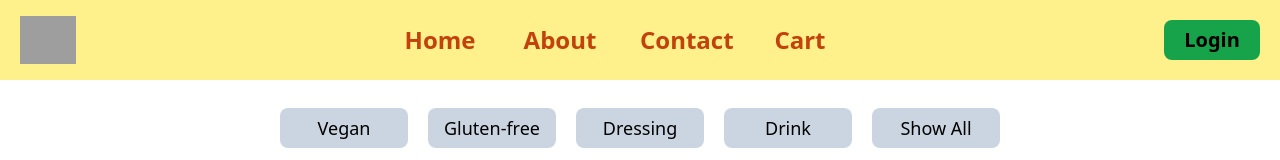
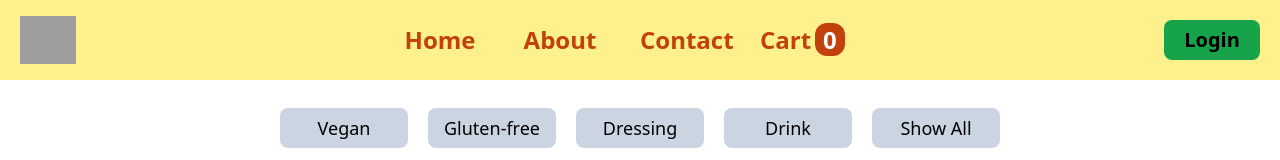
Before and after one commit to Grewal009/pizza-app-frontend, a React (Vite) app: page / in a window 1280 px wide. Shown: the top 160 px of the page. Built offline with nearby package versions, Linux system fonts and the light colour scheme; grey boxes are pictures that could not be loaded.

Commit message:
css fixed in Header component

```diff
--- a/src/components/Header.jsx
+++ b/src/components/Header.jsx
@@ -5,8 +5,10 @@ import { Link } from "react-router-dom";
 
 const Header = () => {
   const [login, setLogin] = useState(userLogin.login);
+
   console.log(userLogin);
   console.log(login);
+
   return (
     <>
       <div className="bg-yellow-200 w-full h-20 flex justify-between px-5 items-center">
@@ -21,8 +23,13 @@ const Header = () => {
           <li className="cursor-pointer w-20 mx-5 hover:font-extrabold hover:text-[26px] text-center">
             <Link to="/contact">Contact</Link>
           </li>
-          <li className="cursor-pointer w-20 mx-5 hover:font-extrabold hover:text-[26px] text-center">
-            <Link to="/cart">Cart</Link>
+          <li className="flex cursor-pointer w-20 mx-5 hover:font-extrabold hover:text-[26px] text-center">
+            <Link to="/cart">
+              Cart
+              <label className="ml-1 px-2  bg-orange-700 text-white rounded-xl text-center">
+                {"0"}
+              </label>
+            </Link>
           </li>
         </ul>
         <div className="flex">
```
